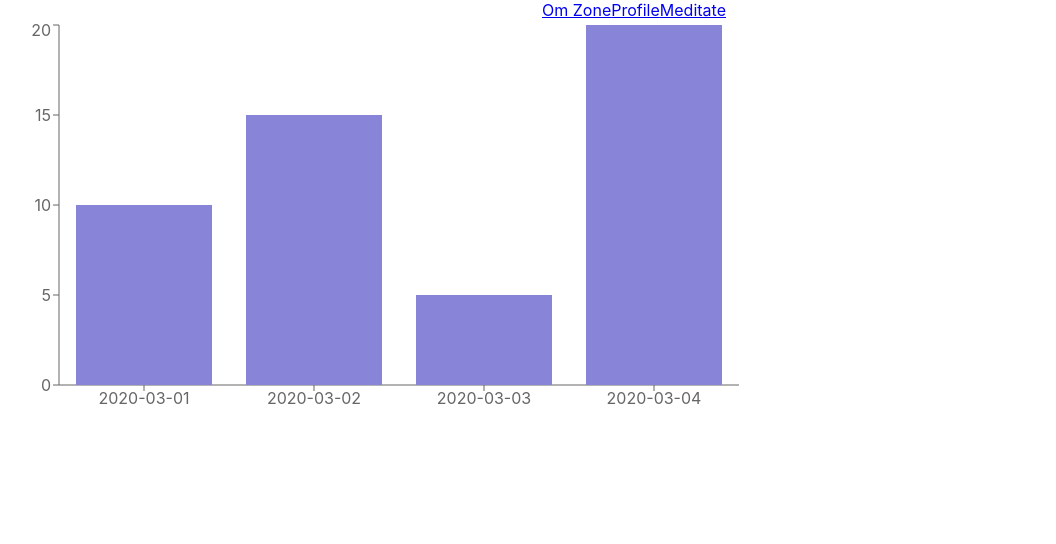
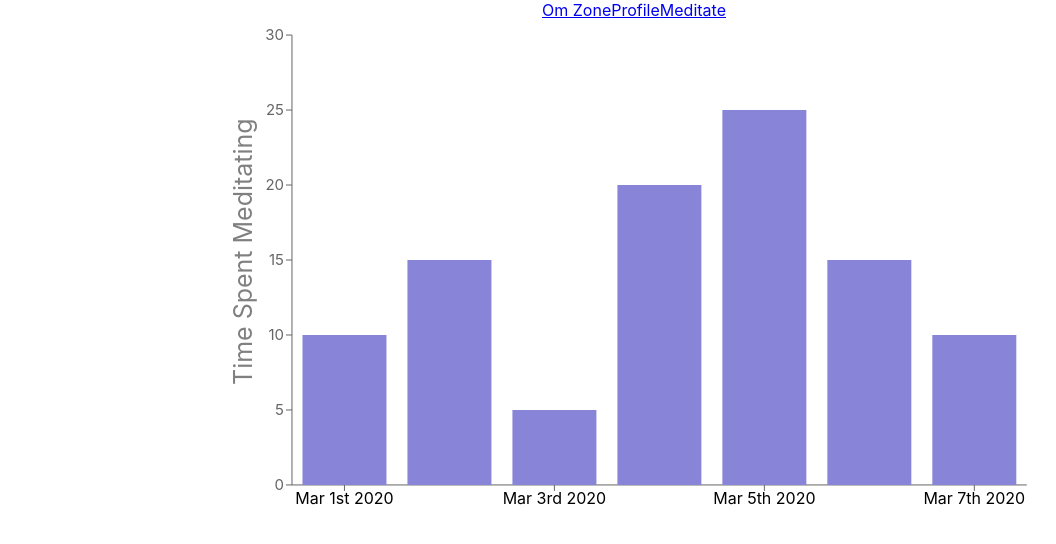
Before and after one commit to snazzyj/OmZone, a React (Create React App) app: page /profile/1 in a window 1280 px wide. Shown: the top 544 px of the page, without its empty margins (6-1062 px from the left). Built offline with nearby package versions, Linux system fonts and the light colour scheme; what uifx would draw is missing.

Commit message:
updated timer and profile page

```diff
--- a/package.json
+++ b/package.json
@@ -13,6 +13,7 @@
     "react-google-charts": "^3.0.15",
     "react-router-dom": "^5.1.2",
     "react-scripts": "3.4.0",
+    "recharts": "^2.0.0-beta.1",
     "uifx": "^2.0.7"
   },
   "scripts": {
--- a/src/App.css
+++ b/src/App.css
@@ -41,3 +41,9 @@
     transform: rotate(360deg);
   }
 }
+
+.profileSection {
+  width: 66%;
+  margin-left: auto;
+  margin-right: auto;
+}
--- a/src/App.js
+++ b/src/App.js
@@ -18,7 +18,13 @@ class App extends Component {
       email: '',
       id: 0,
       isLoggedIn: false,
-      userData: []
+      medData: [{ date: 'Mar 1st 2020', minutes: 10 },
+      { date: 'Mar 2nd 2020', minutes: 15 },
+      { date: 'Mar 3rd 2020', minutes: 5 },
+      { date: 'Mar 4th 2020', minutes: 20 },
+      { date: 'Mar 5th 2020', minutes: 25 },
+      { date: 'Mar 6th 2020', minutes: 15 },
+      { date: 'Mar 7th 2020', minutes: 10 },]
     },
 
   }
@@ -49,7 +55,6 @@ class App extends Component {
           <NavBar />
           <main>
 
-
             <Switch>
               <Route exact path="/" component={Homepage} />
               <Route path="/profile/:id" component={Profile} />
--- a/src/barchart/barchart.js
+++ /dev/null
@@ -1,32 +0,0 @@
-import React, { Component } from 'react';
-import { BarChart, XAxis, YAxis, Bar } from 'recharts'
-const myData = [
-    { date: '2020-03-01', minutes: 10 },
-    { date: '2020-03-02', minutes: 15 },
-    { date: '2020-03-03', minutes: 5 },
-    { date: '2020-03-04', minutes: 20 },
-]
-
-
-class BarGraph extends Component {
-
-    render() {
-        return (
-            <div>
-
-                <BarChart
-                    width={750}
-                    height={400}
-                    data={myData}
-                >
-                    <YAxis />
-                    <XAxis dataKey="date" />
-                    <Bar dataKey="minutes" fill="#8884d8" />
-                </BarChart>
-            </div>
-        )
-    }
-
-}
-
-export default BarGraph
--- /dev/null
+++ b/src/bargraph/bargraph.js
@@ -0,0 +1,48 @@
+import React, { Component } from 'react';
+import { BarChart, XAxis, YAxis, Bar, Text, ResponsiveContainer, Tooltip } from 'recharts'
+import MeditationContext from '../meditationcontext';
+
+class BarGraph extends Component {
+
+    static contextType = MeditationContext;
+
+    render() {
+
+        const { medData } = this.context.user
+        console.log(medData)
+
+        return (
+            <div>
+
+                <ResponsiveContainer width='100%' height={500}>
+                <BarChart
+                    data={medData}
+                    margin={{ top: 15, right: 30, left: 20, bottom: 5 }}
+                >
+                    <XAxis dataKey="date" tick={{ fill: 'black' }} />
+
+                    <YAxis tickCount={7} tick={{fontSize: 15}} label={
+                        <Text
+                            x={0}
+                            y={0}
+                            dx={40}
+                            dy={365}
+                            offset={0}
+                            angle={-90}
+                            fontSize={25}
+                            verticalAnchor='end'
+                        >
+                            Time Spent Meditating
+                    </Text>
+                    } />
+                    <Tooltip />
+                    <Bar dataKey="minutes" fill="#8884d8" />
+                </BarChart>
+                </ResponsiveContainer>
+            </div>
+        )
+    }
+
+}
+
+export default BarGraph
--- a/src/profile/profile.js
+++ b/src/profile/profile.js
@@ -1,13 +1,17 @@
 import React, {Component} from 'react';
-import BarChart from '../barchart/barchart';
+import BarGraph from '../bargraph/bargraph';
+import MeditationContext from '../meditationcontext';
 
 
 class Profile extends Component {
+
+    static contextType = MeditationContext;
     render() {
+        const {user} = this.context;
 
         return(
-            <section>
-                <BarChart />
+            <section className="profileSection">
+                <BarGraph />
             </section>
         )
     }
--- a/src/timer/timer.js
+++ b/src/timer/timer.js
@@ -56,7 +56,8 @@ class Timer extends Component {
       seconds: 0,
       timer: 0,
       audio: bell,
-      backgound: ''
+      backgound: '',
+      isStarted: false
     };
     this.timer = 0;
     this.startTimer = this.startTimer.bind(this);
@@ -81,6 +82,7 @@ class Timer extends Component {
   componentDidMount() {
     let timeLeftVar = this.secondsToTime(this.state.seconds);
     this.setState({ time: timeLeftVar });
+    clearInterval(this.timer);
   }
 
   componentDidUpdate(prevState) {
@@ -91,7 +93,7 @@ class Timer extends Component {
     document.body.style.backgroundImage = `url(${image})`
   }
 
-  componentWillMount() {
+  componentWillUnmount() {
     clearInterval(this.timer);
   }
 
@@ -102,16 +104,17 @@ class Timer extends Component {
   }
 
   startTimer = () => {
-    const {audio} = this.state
+    const { audio } = this.state
     if (this.timer === 0 && this.state.seconds > 0) {
       audio.play();
       this.timer = setInterval(this.countDown, 1000);
+      this.setState({ isStarted: true })
     }
   }
 
   countDown = () => {
     // Remove one second, set state so a re-render happens.
-    const {audio} = this.state
+    const { audio } = this.state
     let seconds = this.state.seconds - 1;
     this.setState({
       time: this.secondsToTime(seconds),
@@ -125,14 +128,9 @@ class Timer extends Component {
     }
   }
 
-  setBellCue = (event) => {
-    console.log(event.currentTarget.value)
+  setSoundCue = (event) => {
     let value = event.currentTarget.value;
-
     const soundOption = soundCues.find(audio => audio.id === value)
-    console.log(soundOption)
-
-
     this.setState({
       audio: soundOption.sound
     })
@@ -140,10 +138,7 @@ class Timer extends Component {
 
   setBackground = (event) => {
     let value = event.currentTarget.value;
-
     let newBg = backgrounds.find(bg => bg.id === value)
-    console.log(newBg)
-
     this.setState({
       backgound: newBg.background
     })
@@ -151,30 +146,39 @@ class Timer extends Component {
 
   render() {
     console.log(this.state)
-    console.log(backgrounds)
     // let time = this.state.timer
     let timer = this.timer;
-    console.log({timer})
+    const { isStarted } = this.state
+    console.log({ timer })
 
     return (
-      <section>
+      <section className="timerSection">
         <div>
-        <input type="number" onChange={this.setTime} required />
-        <button onClick={this.startTimer}>Start</button>
-        m: {this.state.time.m} s: {this.state.time.s}
+          <p>Minutes: {this.state.time.m} Seconds: {this.state.time.s}</p>
+          <p>{this.state.time.m}<span>:</span>{this.state.time.s}</p>
         </div>
-
         <div>
-          <button onClick={this.setBellCue} value="Bell">Bell</button>
-          <button onClick={this.setBellCue} value="Cymbal">Cymbal</button>
-          <button onClick={this.setBellCue} value="Gong">Gong</button>
+          <input type="number" onChange={this.setTime} required />
+          <div>
+            <ul>
+              {soundCues.map(item => {
+                return (
+                  <li key={item.id} onClick={() => this.setState({ audio: item.sound })} style={{ cursor: "pointer", padding: '10px', margin: '10px' }}>
+                    {item.id}
+                  </li>
+                )
+              })}
+            </ul>
+          </div>
+          <div>
+            <button onClick={this.setBackground} value="Mountains">Mountains</button>
+            <button onClick={this.setBackground} value="Rocks">Rocks</button>
+            <button onClick={this.setBackground} value="Beach">Beach</button>
+            <button onClick={this.setBackground} value="River">River</button>
+          </div>
         </div>
-
         <div>
-          <button onClick={this.setBackground} value="Mountains">Mountains</button>
-          <button onClick={this.setBackground} value="Rocks">Rocks</button>
-          <button onClick={this.setBackground} value="Beach">Beach</button>
-          <button onClick={this.setBackground} value="River">River</button>
+          <button onClick={this.startTimer} disabled={isStarted}>Start</button>
         </div>
       </section>
     );
```
Also changed, not shown: 1 other file (tests, documents, lock files or other folders).
